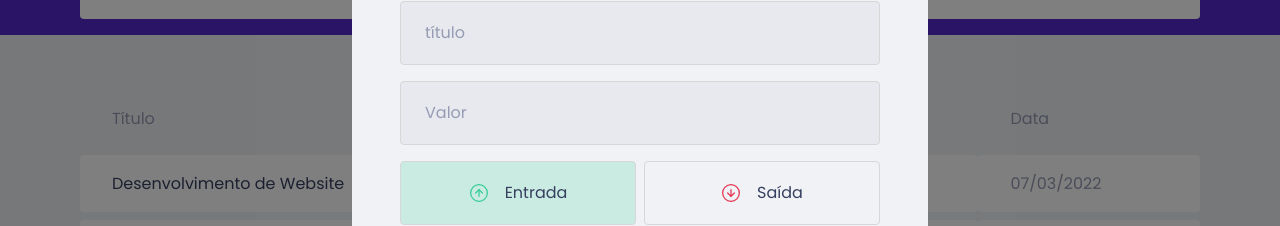
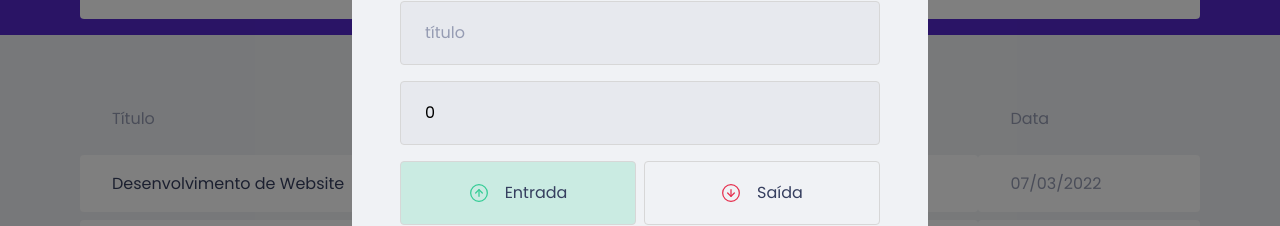
Before and after one commit to bylucaspaiva/ignite-reactjs, a React (Create React App) app: page / in a window 1280 px wide. Both pictures are taken after a click on the button "Nova Transação". Shown: the part 237-463 px from the top of the page. Built offline with nearby package versions, Linux system fonts and the light colour scheme; no server answers; what miragejs would draw is missing.

Commit message:
feat: saving info form input

```diff
--- a/src/components/NewTransactionModal/index.tsx
+++ b/src/components/NewTransactionModal/index.tsx
@@ -1,9 +1,10 @@
+import { FormEvent, useState } from 'react';
 import Modal from 'react-modal'
 import  {Container, TransactionTypeContainer, RadioBox} from './styles';
 import closeImg from '../../assets/close.svg'
 import incomeImg from '../../assets/income.svg'
 import outcomeImg from '../../assets/outcome.svg'
-import { useState } from 'react';
+
 
 
 interface NewTransactionModalProps {
@@ -13,7 +14,15 @@ interface NewTransactionModalProps {
 
 export function NewTransactionModal ({isOpen, onRequestClose} : NewTransactionModalProps) {
   const [type, setType] = useState('deposit');
+  const [title, setTitle] = useState('')
+  const [value, setValue] = useState(0)
+  const [category, setCategory] = useState('')
 
+  function handleCreateNewTransaction(event: FormEvent) {
+    event.preventDefault();
+
+    console.log([title, value, category, type]);
+  }
 
   return (
       <Modal
@@ -29,15 +38,18 @@ export function NewTransactionModal ({isOpen, onRequestClose} : NewTransactionMo
         >
           <img src={closeImg} alt="fechar modal" />
         </button>
-        <Container>
+        <Container onSubmit={handleCreateNewTransaction}>
           <h2>Cadastrar transação</h2>
           <input
             placeholder="título"
-            type="number"
+            value={title}
+            onChange={event => setTitle(event.target.value)}
           />
           <input
             placeholder="Valor"
             type="number"
+            value={value}
+            onChange={event => setValue(Number(event.target.value))}
           />
           <TransactionTypeContainer>
             <RadioBox
@@ -61,6 +73,8 @@ export function NewTransactionModal ({isOpen, onRequestClose} : NewTransactionMo
           </TransactionTypeContainer>
           <input
             placeholder="Categoria"
+            value={category}
+            onChange={event => setCategory(event.target.value)}
           />
           <button
             type="submit"
```
